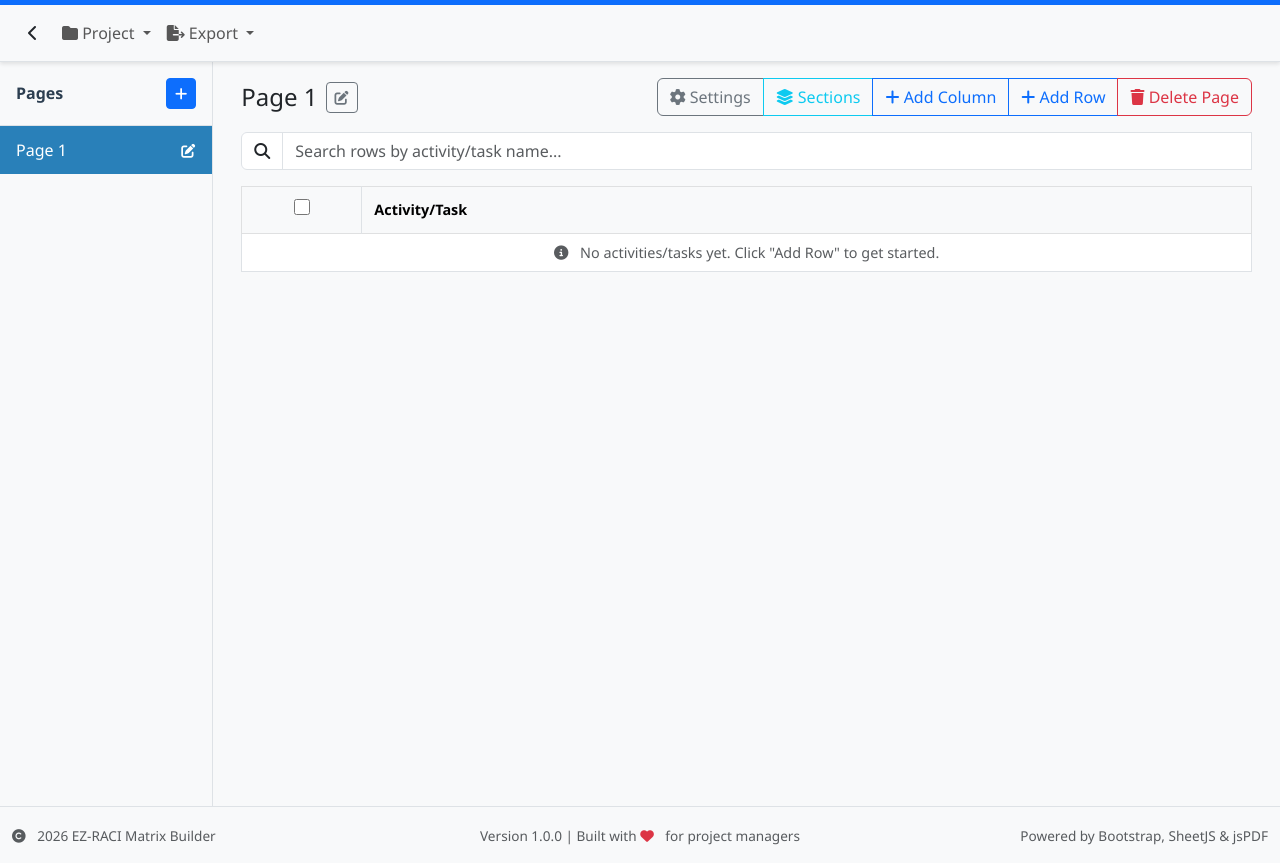
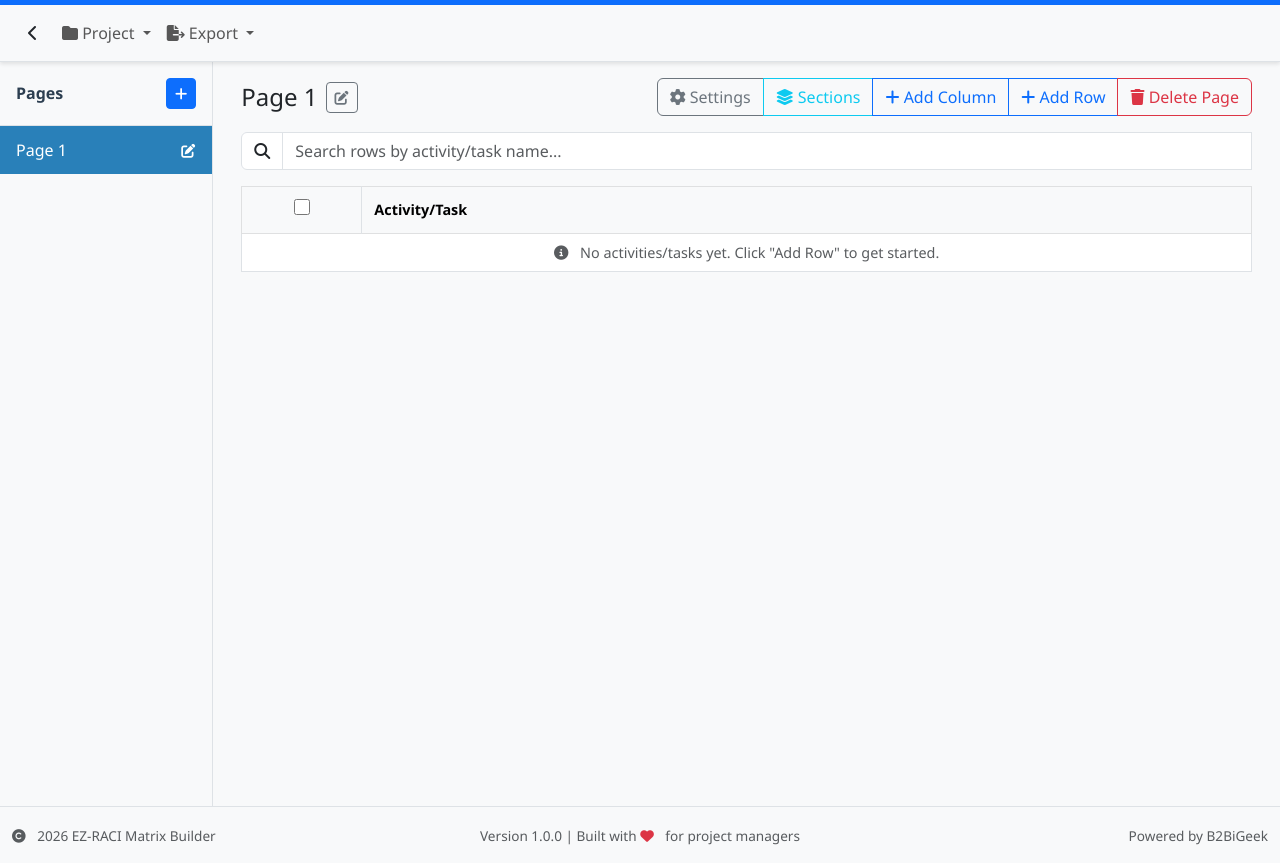
Before and after one commit to b2bigeek/ez-raci, a plain HTML site: page index.html in a window 1280 px wide. Shown: the part 49-912 px from the top of the page. Drawn offline with nearby package versions, Linux system fonts and the light colour scheme.

```diff
--- a/index.html
+++ b/index.html
@@ -714,7 +714,7 @@ Deployment"></textarea>
                 </div>
                 <div class="col-md-4 text-center text-md-end">
                     <small class="text-muted">
-                        Powered by Bootstrap, SheetJS & jsPDF
+                        Powered by B2BiGeek
                     </small>
                 </div>
             </div>
```
